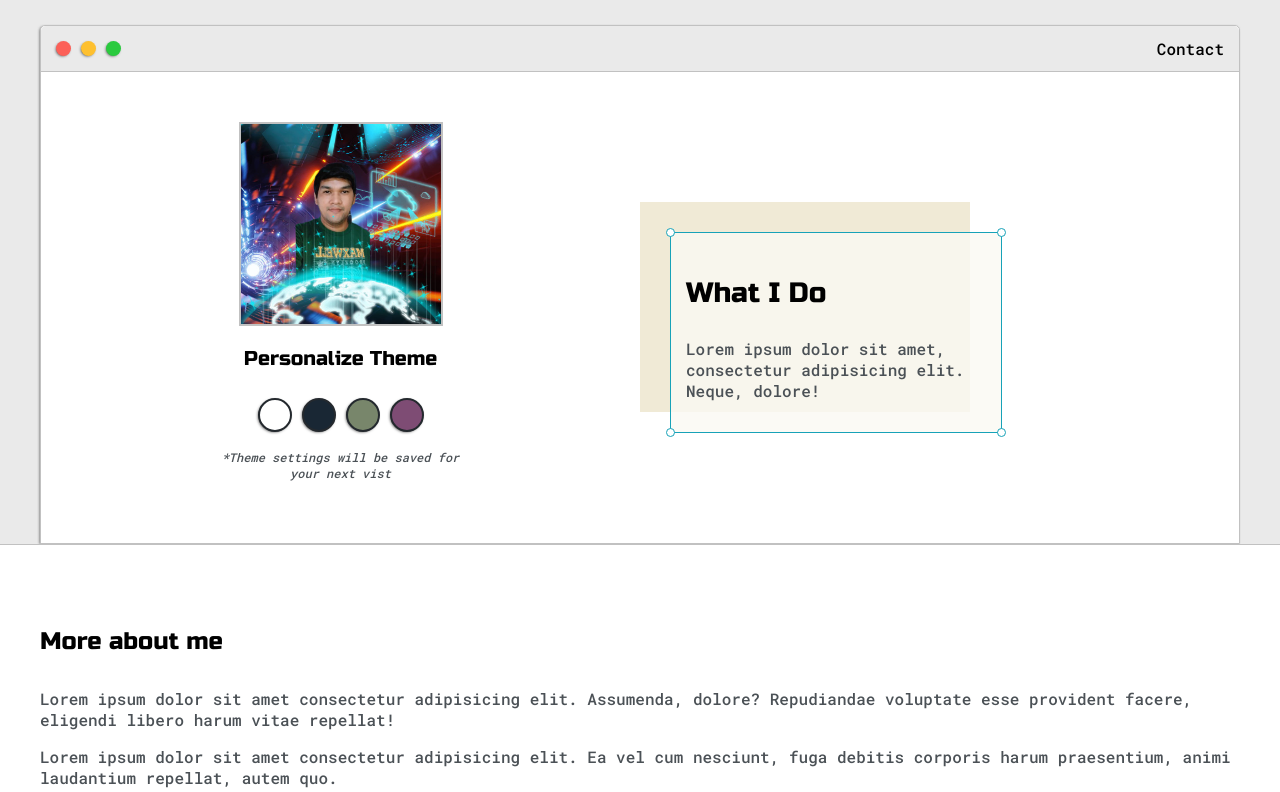
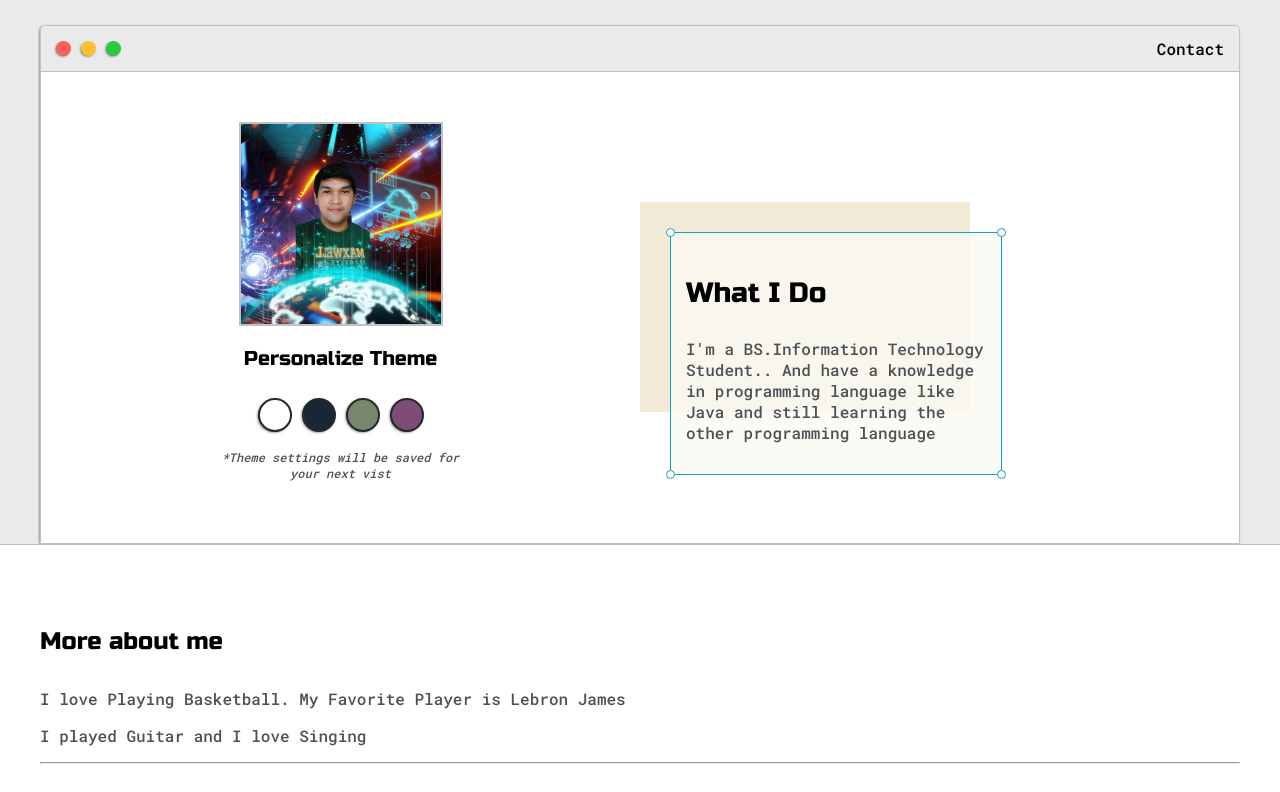
Before and after one commit to romuelresnera/static_blog, a plain HTML site: page index.html in a window 1280 px wide. Shown: the part 136-928 px from the top of the page. Drawn offline with Linux system fonts and the light colour scheme.

Commit message:
Update index.html

```diff
--- a/index.html
+++ b/index.html
@@ -69,8 +69,8 @@
                 <div id="corner-tr" class="corner"></div>
                 <h3>What I Do</h3>
                 <p>
-                  Lorem ipsum dolor sit amet, consectetur adipisicing elit.
-                  Neque, dolore!
+                  I'm a BS.Information Technology Student..
+And have a knowledge in programming language like Java and still learning the other programming language
                 </p>
                 <div id="corner-br" class="corner"></div>
                 <div id="corner-bl" class="corner"></div>
@@ -88,15 +88,11 @@
             <h4>More about me</h4>
 
             <p>
-              Lorem ipsum dolor sit amet consectetur adipisicing elit.
-              Assumenda, dolore? Repudiandae voluptate esse provident facere,
-              eligendi libero harum vitae repellat!
+              I love Playing Basketball. My Favorite Player is Lebron James
             </p>
 
             <p>
-              Lorem ipsum dolor sit amet consectetur adipisicing elit. Ea vel
-              cum nesciunt, fuga debitis corporis harum praesentium, animi
-              laudantium repellat, autem quo.
+              I played Guitar and I love Singing
             </p>
 
             <hr />
```
